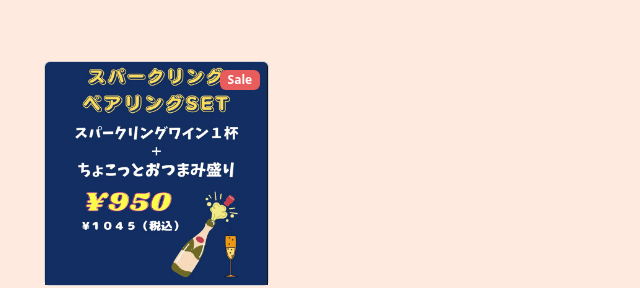
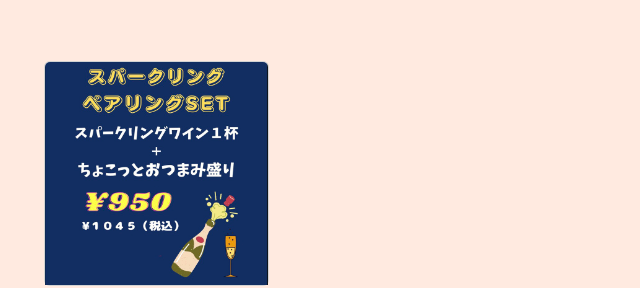
Before and after one commit to PAULPIERRET/VD_Report, a plain HTML site: page k_2.html in a window 1280 px wide. Shown: the part 872-1160 px from the top of the page, 620-1260 px from the left. Drawn offline with nearby package versions, Linux system fonts and the light colour scheme.

Commit message:
Update k_2.html
saleを削除した

```diff
--- a/k_2.html
+++ b/k_2.html
@@ -79,9 +79,6 @@
                 </div>
                 <div class="col mb-5">
                     <div class="card h-100">
-                        <!-- Sale badge-->
-                        <div class="badge bg-dark text-white position-absolute" style="top: 0.5rem; right: 0.5rem">Sale
-                        </div>
                         <!-- Product image-->
                         <img class="card-img-top" src="2023素材例/こだわり２キャンペーン.jpg" alt="..." />
                     </div>
```
